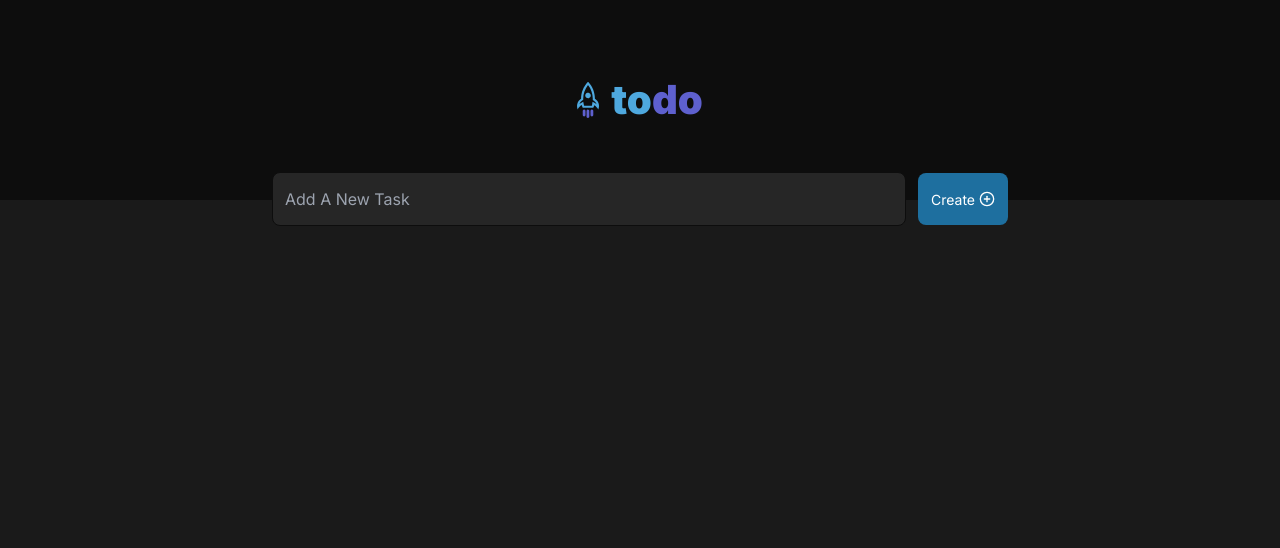
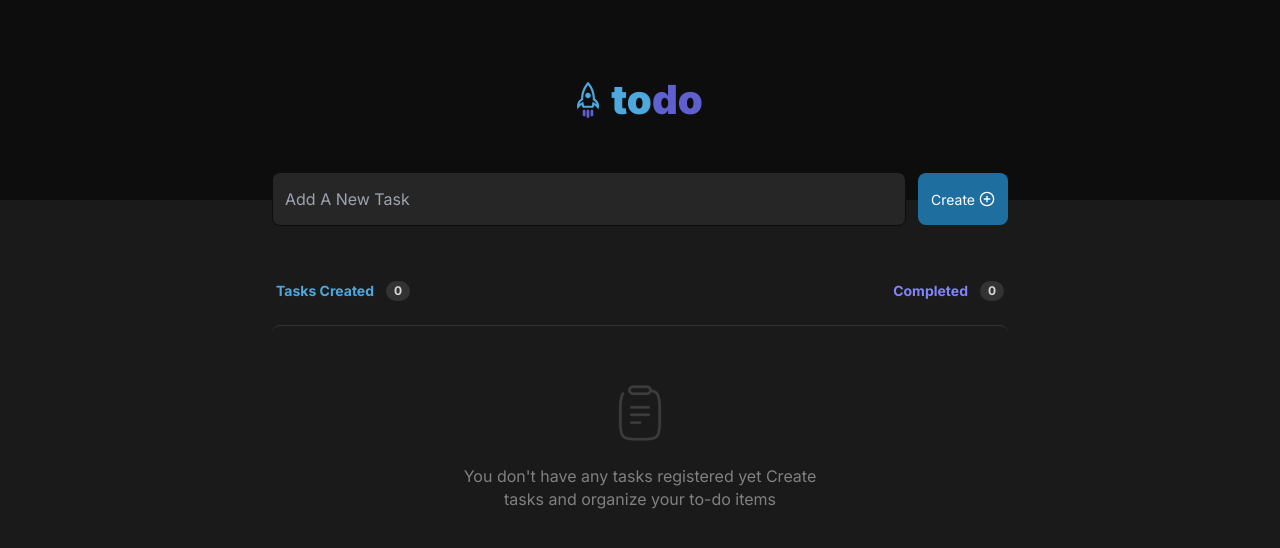
Before and after one commit to Ben-Tewfik/todo_list, a Next.js app: page / in a window 1280 px wide. Shown: the top 548 px of the page. Built offline with nearby package versions, Linux system fonts and the light colour scheme.

Commit message:
add empty task section with logo

```diff
--- a/src/pages/index.js
+++ b/src/pages/index.js
@@ -1,6 +1,7 @@
 import { Inter } from "next/font/google";
 import { FiPlusCircle } from "react-icons/fi";
 import logo from "../../public/logo.svg";
+import clipboard from "../../public/clipboard.svg";
 import Image from "next/image";
 const inter = Inter({ subsets: ["latin"] });
 export default function Home() {
@@ -30,6 +31,29 @@ export default function Home() {
             <FiPlusCircle className="w-4 h-4" />
           </button>
         </form>
+        {/* informations about tasks */}
+        <div className="pt-20 px-1 mb-6 flex justify-between capitalize text-[14px] text-gray200 font-bold">
+          <div className="flex items-center gap-3">
+            <h3 className="text-blue">tasks created</h3>
+            <span className="bg-gray400 text-[12px] w-6 h-5 rounded-full flex justify-center items-center">
+              0
+            </span>
+          </div>
+          <div className="flex items-center gap-3">
+            <h3 className="text-purple">completed</h3>
+            <span className="bg-gray400 text-[12px] w-6 h-5 rounded-full flex justify-center items-center">
+              0
+            </span>
+          </div>
+        </div>
+        {/* tasks container */}
+        <section className="border-t border-t-gray400 rounded-lg flex justify-center items-center flex-col gap-6 text-gray300 h-[244px]">
+          <Image src={clipboard} alt="clipboard" />
+          <p className="leading-[140%] text-center max-w-[366px]">
+            You don&apos;t have any tasks registered yet Create tasks and
+            organize your to-do items
+          </p>
+        </section>
       </div>
     </section>
   );
```
Also changed, not shown: public/Clipboard.svg (added).
